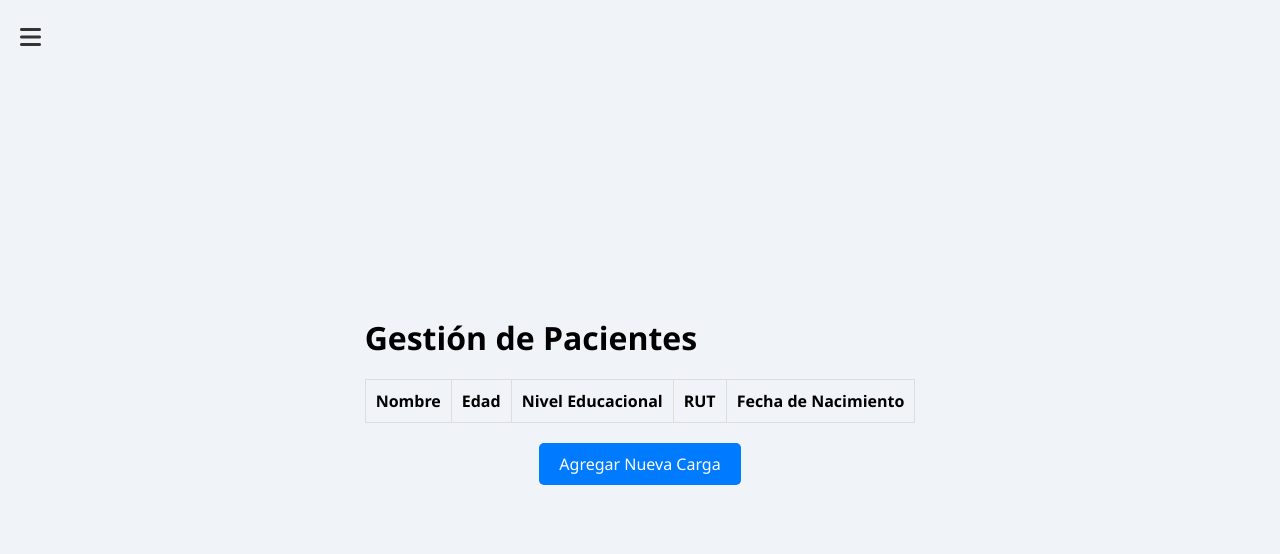
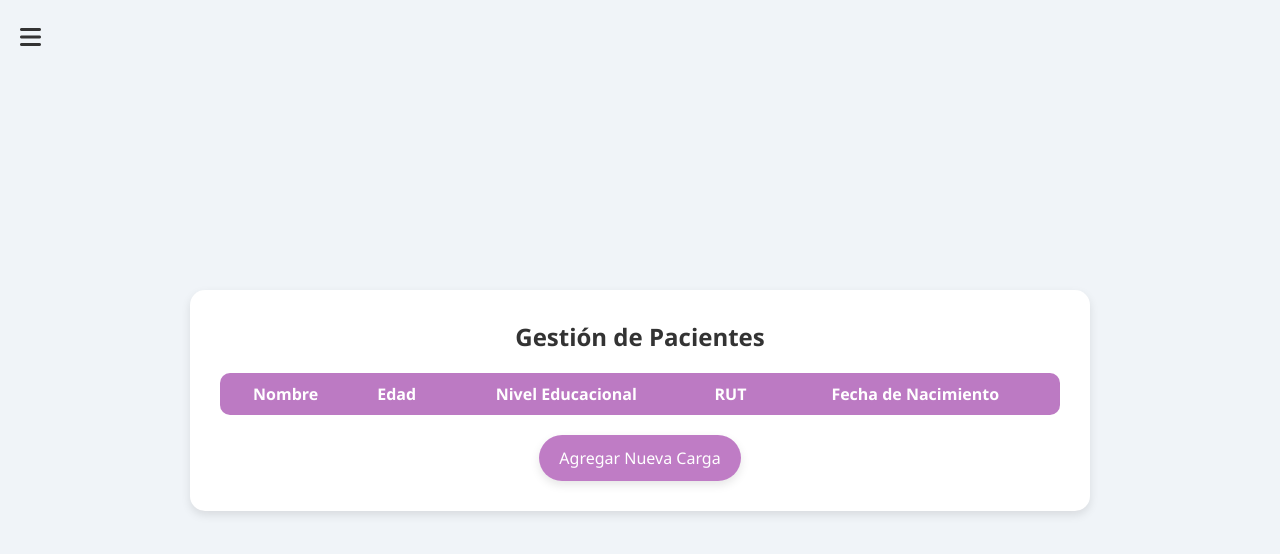
Before and after one commit to GERALDYANAISSS/Portafolio, a website: page views/cargas.html in a window 1280 px wide. Drawn offline with Linux system fonts and the light colour scheme; files that its build step writes are made by us from their sources; no server answers; sample sign-in values are in the browser's storage.

Commit message:
cambio visual cargas 21/11/24

```diff
--- a/public/css/cargas.css
+++ b/public/css/cargas.css
@@ -1,4 +1,4 @@
-/* Reset y estilos generales */
+/* Reset and General Styles */
 * {
     margin: 0;
     padding: 0;
@@ -12,7 +12,10 @@ body {
     justify-content: center;
     align-items: center;
     min-height: 100vh;
-    padding: 20px;
+}
+
+#menu-toggle {
+    display: none;
 }
 
 /* Menú lateral */
@@ -89,45 +92,104 @@ body {
 
 .menu-list li a:hover,
 .menu-list li a.active {
-    background-color: #992da39f;
+    background-color: #f0ecee2b;
     color: #fff;
 }
 
+/* Contenedor principal */
 .main-container {
-    padding: 20px;
+    background-color: #ffffff;
+    padding: 30px;
+    border-radius: 15px;
+    box-shadow: 0px 4px 10px rgba(0, 0, 0, 0.1);
+    width: 100%;
+    max-width: 900px;
 }
 
+/* Título */
 h1 {
+    text-align: center;
+    font-size: 24px;
+    color: #333333;
     margin-bottom: 20px;
+    font-weight: bold;
 }
 
+/* Tabla de pacientes */
 .patients-table {
     width: 100%;
     border-collapse: collapse;
-    margin-bottom: 20px;
+    margin-top: 20px;
+    background-color: #f9fafb;
+    border-radius: 10px;
+    overflow: hidden;
 }
 
-.patients-table th,
-.patients-table td {
-    border: 1px solid #ddd;
+.patients-table th {
+    background-color: #992da39f;
+    color: #ffffff;
+    font-weight: bold;
+    text-align: center;
     padding: 10px;
-    text-align: center;
 }
 
+.patients-table td {
+    padding: 12px;
+    text-align: center;
+    color: #555; /* Color uniforme */
+    font-weight: normal; /* Peso uniforme */
+    border-bottom: 1px solid #e0e0e0;
+}
+
+.patients-table tr:hover {
+    background-color: #f1f5ff;
+}
+
+/* Eliminar estilos únicos para la última columna */
+.patients-table td:last-child {
+    color: #555; /* Coincide con el resto */
+    font-weight: normal;
+    cursor: default; /* Evita la apariencia de interactivo */
+}
+
+/* Botón de agregar carga */
 .add-button-container {
     text-align: center;
+    margin-top: 20px;
 }
 
 .add-button {
-    padding: 10px 20px;
+    padding: 12px 20px;
     font-size: 16px;
-    background-color: #007bff;
-    color: #fff;
+    background-color: #992da39f;
+    color: white;
     border: none;
-    border-radius: 5px;
+    border-radius: 25px;
     cursor: pointer;
+    box-shadow: 0px 4px 10px rgba(0, 0, 0, 0.1);
+    transition: transform 0.2s ease-in-out, background-color 0.3s ease;
 }
 
 .add-button:hover {
-    background-color: #0056b3;
+    background-color: #7f1f7f;
+    transform: scale(1.05);
 }
+
+/* Mensaje informativo */
+.info-message {
+    font-size: 14px;
+    color: #777777;
+    text-align: center;
+    margin-top: 15px;
+}
+
+/* Responsivo */
+@media (max-width: 768px) {
+    .patients-table {
+        font-size: 14px;
+    }
+
+    .add-button {
+        font-size: 14px;
+    }
+}
```
